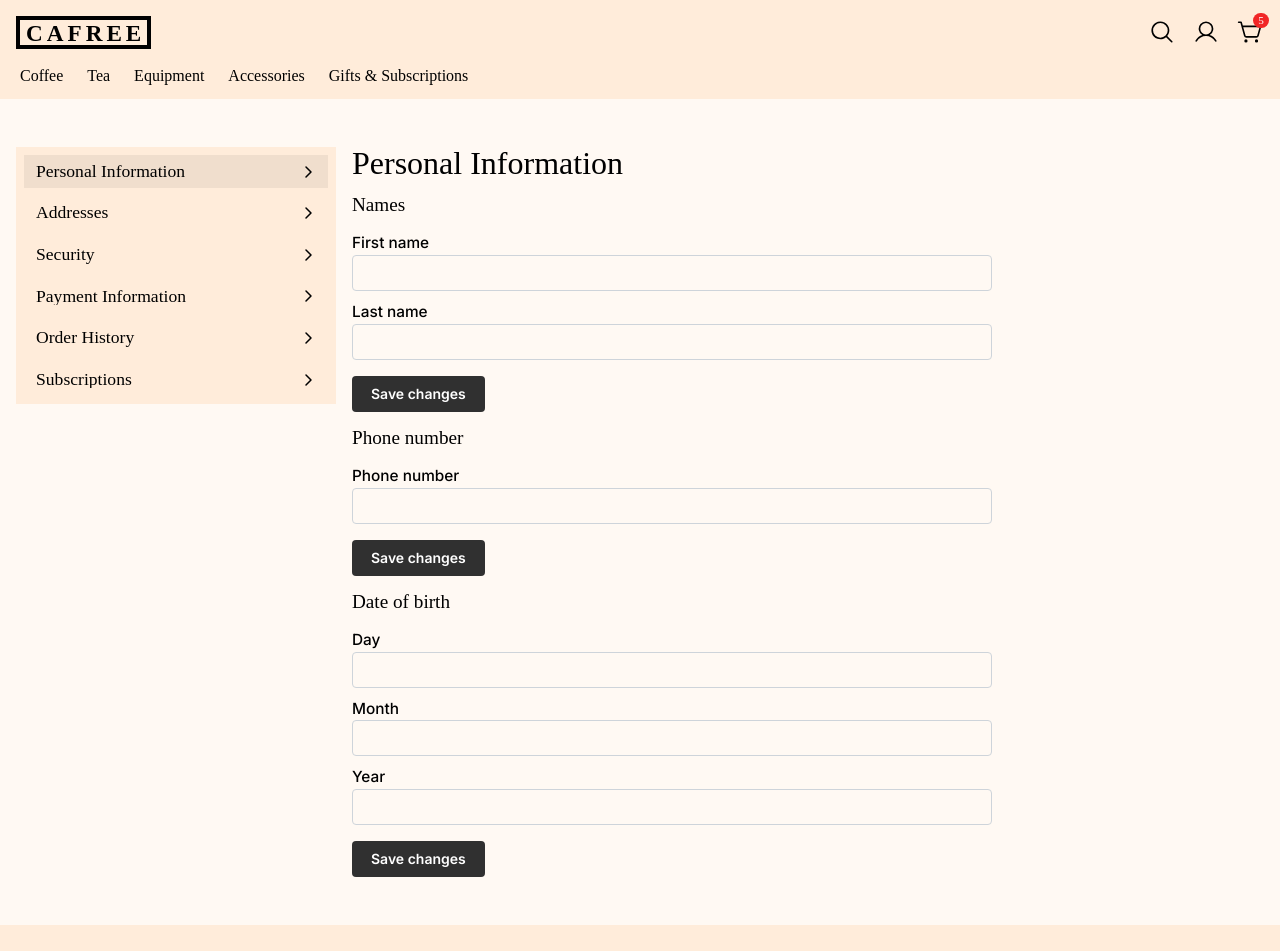
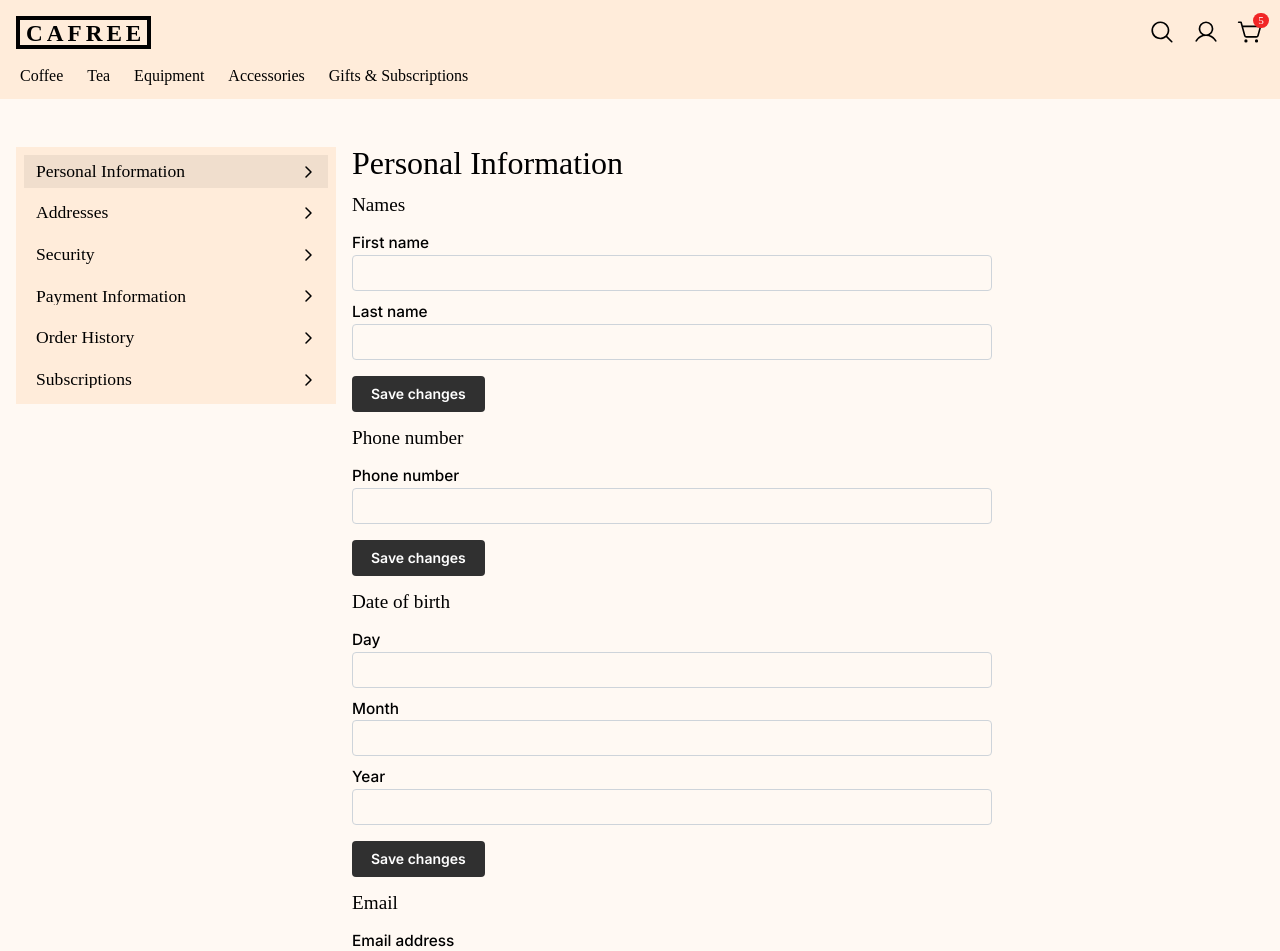
Before and after one commit to njcushing/online-shop, a React (Vite) app in the folder packages/frontend/: page /account/personal-information in a window 1280 px wide. Shown: the top 951 px of the page. Built offline with nearby package versions, Linux system fonts and the light colour scheme; a web font is replaced by a local one.

Commit message:
Render Email form within PersonalInformation component

```diff
--- a/packages/frontend/src/features/AccountDetails/components/PersonalInformation/index.tsx
+++ b/packages/frontend/src/features/AccountDetails/components/PersonalInformation/index.tsx
@@ -1,6 +1,7 @@
 import { Names } from "./forms/Names";
 import { PhoneNumber } from "./forms/PhoneNumber";
 import { DateOfBirth } from "./forms/DateOfBirth";
+import { Email } from "./forms/Email";
 import styles from "./index.module.css";
 
 export function PersonalInformation() {
@@ -11,6 +12,7 @@ export function PersonalInformation() {
             <Names />
             <PhoneNumber />
             <DateOfBirth />
+            <Email />
         </div>
     );
 }
```
